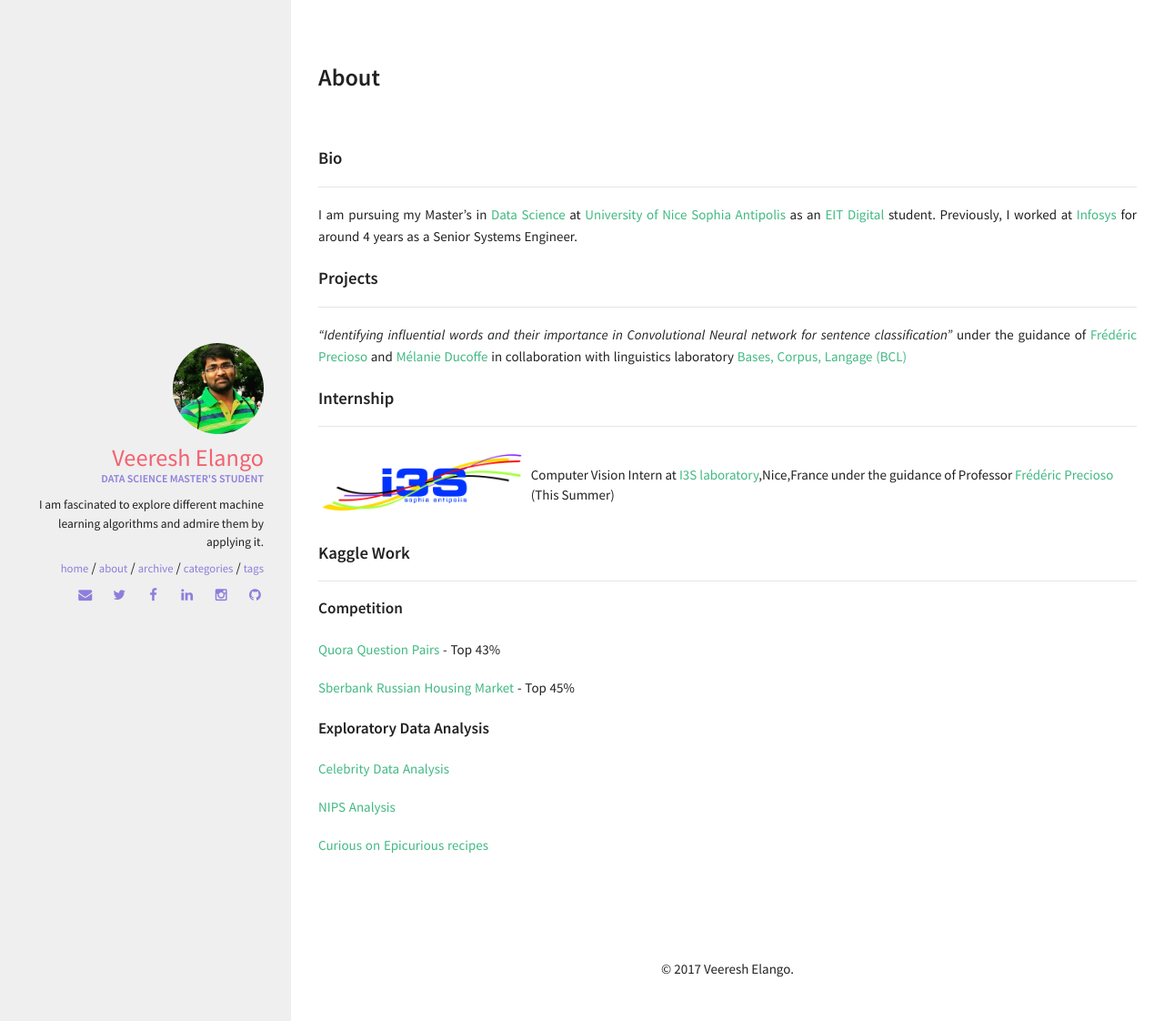
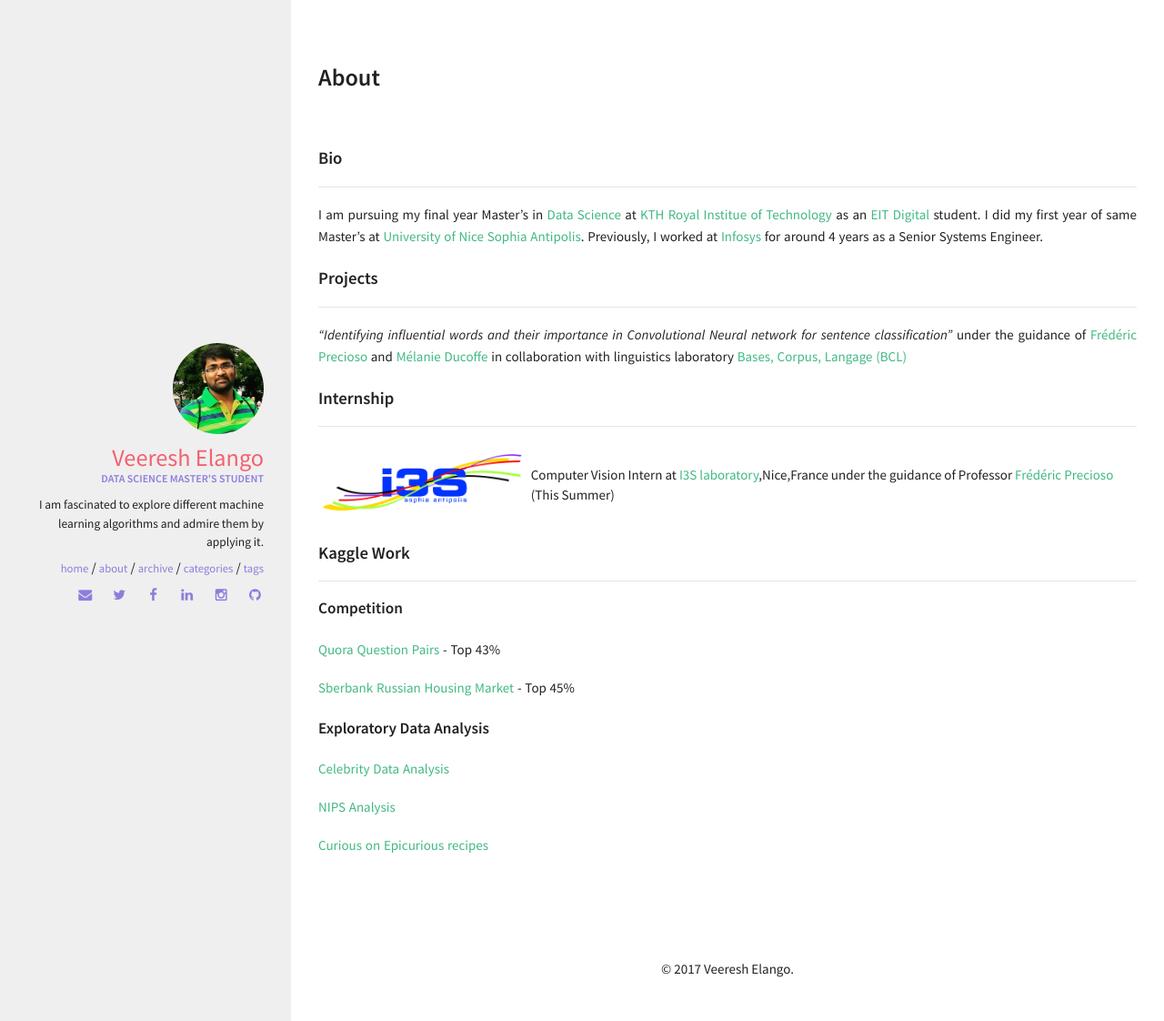
Before and after one commit to VeereshElango/veereshelango.github.io, a Jekyll site: the page built from about.md, in a window 1280 px wide. Shown: the whole page at 91% size. Built offline with Jekyll 4.4.1, drawn with Linux system fonts in a browser that asks for light colours.

Commit message:
kth update

```diff
--- a/about.md
+++ b/about.md
@@ -6,7 +6,8 @@
 
 #### Bio
 ----
-I am pursuing my Master's in [Data Science](http://www.masterschool.eitdigital.eu/programmes/dsc/) at [University of Nice Sophia Antipolis](http://unice.fr/en) as an [EIT Digital](http://www.masterschool.eitdigital.eu/) student. Previously, I worked at [Infosys](https://www.infosys.com/) for around 4 years as a Senior Systems Engineer.
+I am pursuing my final year Master's in [Data Science](http://www.masterschool.eitdigital.eu/programmes/dsc/) at [KTH Royal Institue of Technology](www.kth.se) as an [EIT Digital](http://www.masterschool.eitdigital.eu/) student.
+I did my first year of same Master's at [University of Nice Sophia Antipolis](http://unice.fr/en). Previously, I worked at [Infosys](https://www.infosys.com/) for around 4 years as a Senior Systems Engineer.
 
 #### Projects
 ----
```
